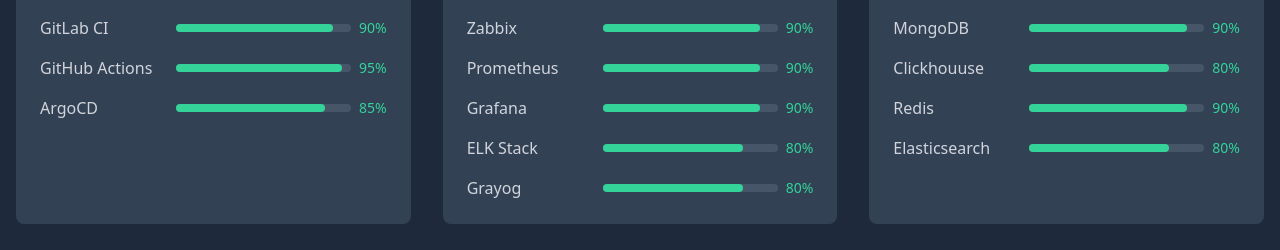
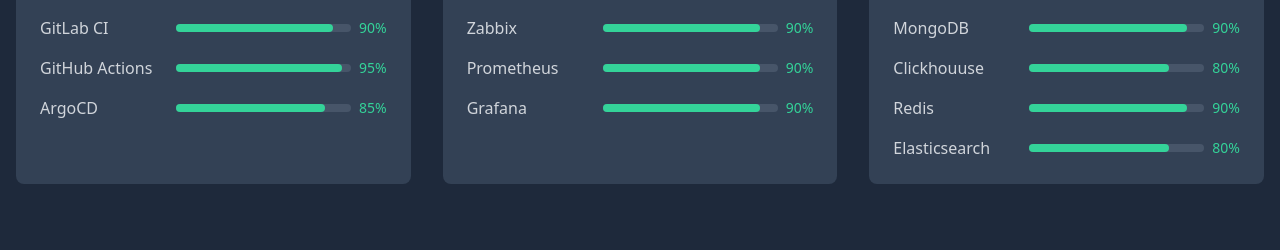
Before and after one commit to mrbooshehri/portfolio, a React (Vite) app: page / in a window 1280 px wide. Shown: the part 1360-1610 px from the top of the page. Built offline with nearby package versions, Linux system fonts and the light colour scheme.

Commit message:
update skills

```diff
--- a/src/components/Skills.tsx
+++ b/src/components/Skills.tsx
@@ -130,8 +130,6 @@ const skills = [
       { name: "Zabbix", proficiency: 90 },
       { name: "Prometheus", proficiency: 90 },
       { name: "Grafana", proficiency: 90 },
-      { name: "ELK Stack", proficiency: 80 },
-      { name: "Grayog", proficiency: 80 },
     ],
   },
   {
```
